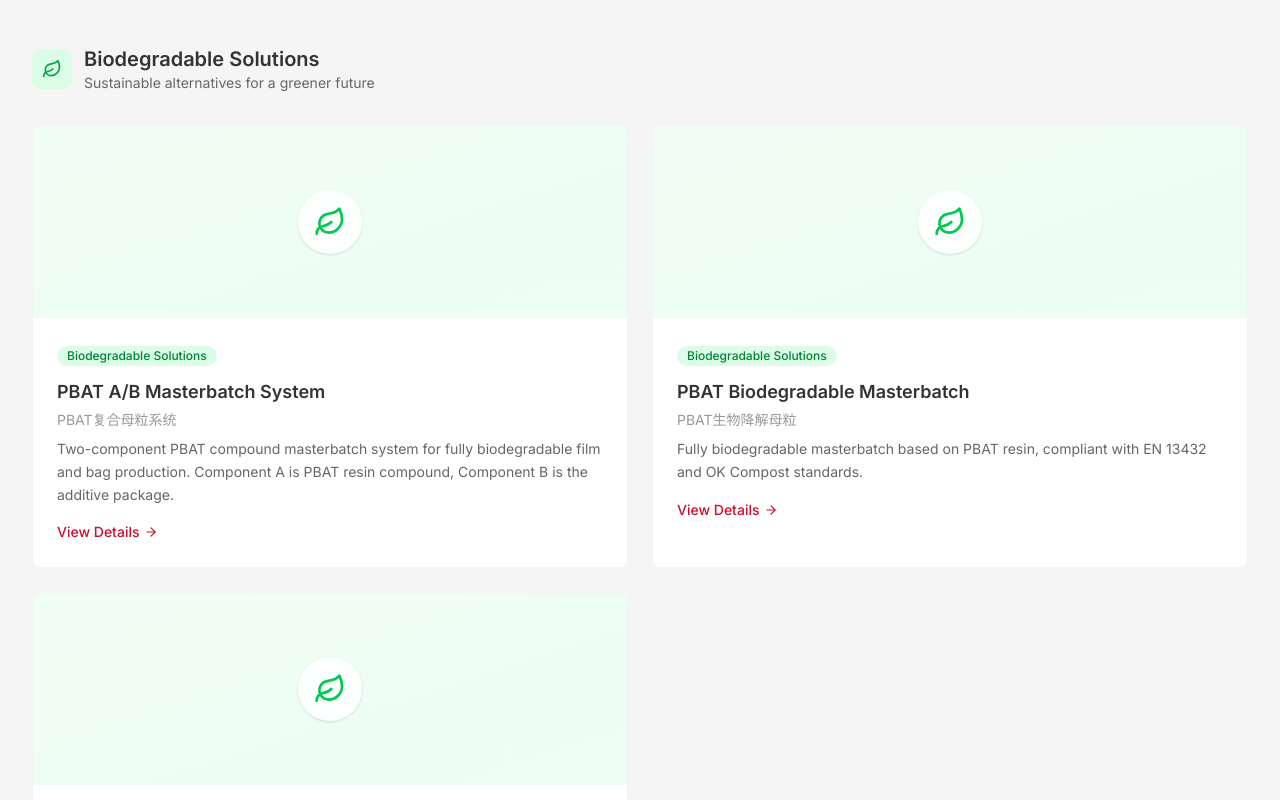
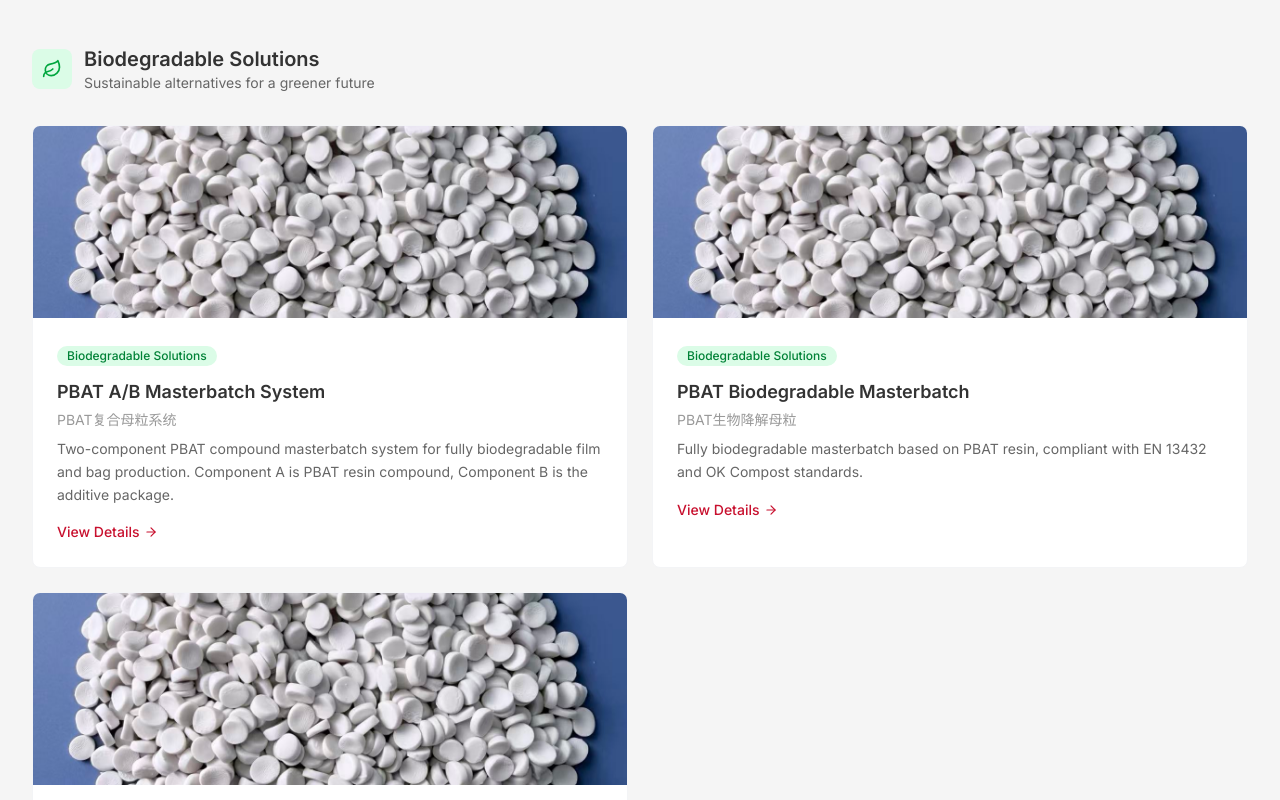
Before and after one commit to jingg8939-rgb/xuanpin-website, a Next.js app: page / in a window 1280 px wide. Shown: the part 1500-2300 px from the top of the page. Built offline with nearby package versions, Linux system fonts and the light colour scheme.

Commit message:
feat: 添加真实产品图片并关联到全部8款产品
Coze-Commit-Type: user
Coze-User-ID: 480921940144631
Coze-Conversation-ID: 11295743

```diff
--- a/src/data/products.ts
+++ b/src/data/products.ts
@@ -54,7 +54,7 @@ export const products: Product[] = [
       { label: "Moisture Content", value: "\u22640.1%" },
       { label: "Biodegradation Rate", value: "\u226590% within 180 days" },
     ],
-    image: "",
+    image: "/products/masterbatch-pellets.jpg",
   },
   {
     slug: "pbat-biodegradable-masterbatch",
@@ -90,7 +90,7 @@ export const products: Product[] = [
       { label: "Biodegradability", value: "\u226590% in 180 days" },
       { label: "Shelf Life", value: "12 months in proper storage" },
     ],
-    image: "",
+    image: "/products/masterbatch-pellets.jpg",
   },
   {
     slug: "pla-compound-masterbatch",
@@ -126,7 +126,7 @@ export const products: Product[] = [
       { label: "Form", value: "Cylindrical granules, 3-4mm" },
       { label: "Moisture Content", value: "\u22640.05%" },
     ],
-    image: "",
+    image: "/products/masterbatch-pellets.jpg",
   },
 
   // ─── Performance Enhancement ──────────────────────────────────────
@@ -164,7 +164,7 @@ export const products: Product[] = [
       { label: "Form", value: "Round pellets, 2-3mm" },
       { label: "Moisture Content", value: "\u22640.1%" },
     ],
-    image: "",
+    image: "/products/masterbatch-pellets.jpg",
   },
   {
     slug: "barium-sulfate-masterbatch",
@@ -200,7 +200,7 @@ export const products: Product[] = [
       { label: "Form", value: "Cylindrical granules, 3-4mm" },
       { label: "Processing Temperature", value: "180-280\u00b0C" },
     ],
-    image: "",
+    image: "/products/masterbatch-pellets.jpg",
   },
   {
     slug: "talc-masterbatch",
@@ -236,7 +236,7 @@ export const products: Product[] = [
       { label: "Form", value: "Cylindrical granules, 3-4mm" },
       { label: "Talc Content", value: "70-85%" },
     ],
-    image: "",
+    image: "/products/masterbatch-pellets.jpg",
   },
   {
     slug: "defoamer-masterbatch",
@@ -272,7 +272,7 @@ export const products: Product[] = [
       { label: "Form", value: "Cylindrical granules, 3-4mm" },
       { label: "Active Component", value: "Calcium oxide blend" },
     ],
-    image: "",
+    image: "/products/masterbatch-pellets.jpg",
   },
   {
     slug: "calcium-carbonate-masterbatch",
@@ -308,7 +308,7 @@ export const products: Product[] = [
       { label: "Form", value: "Cylindrical granules, 3-4mm" },
       { label: "Processing Temperature", value: "160-260\u00b0C" },
     ],
-    image: "",
+    image: "/products/masterbatch-pellets.jpg",
   },
 ];
 
```
Also changed, not shown: assets/PP01-F_1785719956500_0_h4fv.jpg (added), public/products/masterbatch-pellets.jpg (added).
